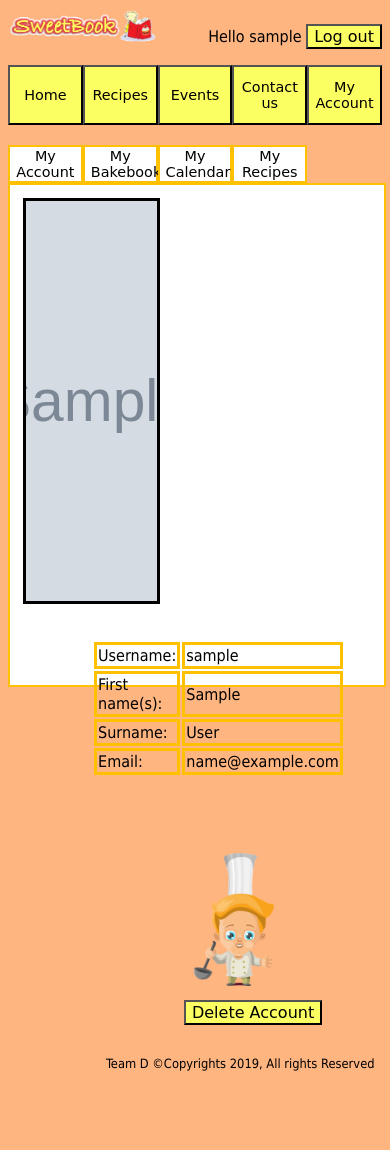
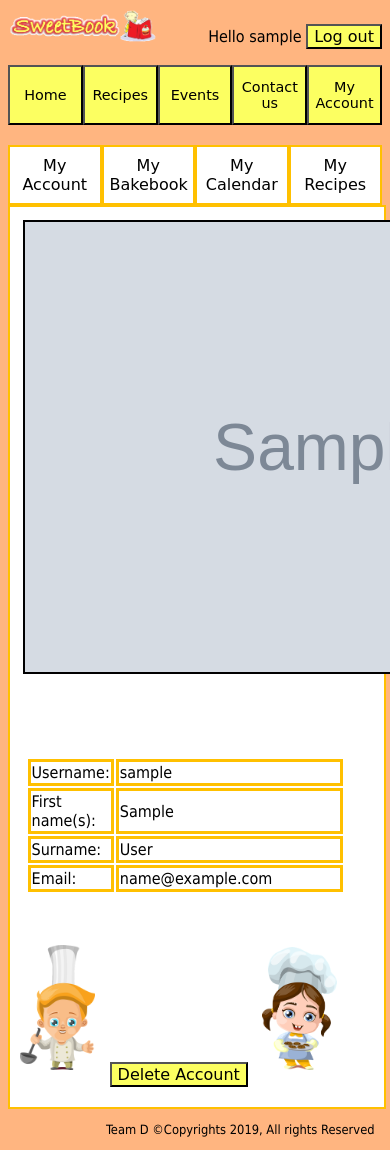
Before and after one commit to princesszet/sweetbook_project, a Django app: page /sweetbook/myaccount/ in a window 390 px wide; the page is wider, and only the part inside the window is pictured. Before the commit the page ends 1071 px from the top of that part, so only its background shows below. Run offline with Django 3.2, Linux system fonts and the light colour scheme; a user stored in the database is signed in; tables that the repository leaves empty hold one stand-in row (values such as "Sample post"); grey boxes marked "Sample" are stand-in pictures; some libraries are stand-ins or nearby versions.

Commit message:
Responsive css for myAccount

```diff
--- a/sweetbook_project/static/css/myaccount.css
+++ b/sweetbook_project/static/css/myaccount.css
@@ -1,32 +1,27 @@
+/*main buttons*/
 #headers button{
 	margin-top: 20px;
 	float:left;
-	border: 2px solid #ffc000;
-	background-color: white;
-	top: 20px;
-	font-size: 90%;
 	width: 20%;
 }
 
+/*mainbox*/
 #content{
 	clear: both;
-	width: 100%;
 	height: 500px;
-	border: 2px solid #ffc000;
-	background-color: white;
 }
 
+/*image*/
 #content-left{
 	float: left;
-	width: 35%;
+	width: auto;
 	height: 80%;
-	border: 3px solid black;
 	margin: 3.5%;
-
 }
 
+/*table with button*/
 #content-right{
-	margin: 3.5%;
+	margin-top: 3.5%;
 	position: relative;
 	float: right;
 	width: 50%;
@@ -34,39 +29,71 @@
 }
 
 #content-right table{
-	font-family: Tahoma, Geneva, sans-serif;
 	position: absolute;
-	width: 80%;
+	width: 90%;
 	top: 10px;
-	right: 14%;
+	right: 10%;
 	clear: both;
-	font-size: 100%;
 }
 
 #content-right th, td{
 	border: 3px solid #ffc000;
 }
 
-#buttons{
-	width: auto;
+
+#content-right div{
 	position: absolute;
-	bottom: 5px;
-	right: 25%;
+	bottom: 20px;
 	clear: both;
 }
 
-#buttons img{
+#content-right div img{
 	width: 80px;
 	margin: 10px;
 }
 
+/*if no account*/
 #no-login{
-	font-family: Tahoma, Geneva, sans-serif;
 	clear: both;
-	border: 2px solid #ffc000;
-	background-color: white;
-	width: 100%;
-	text-align: center;
 	margin-top: 50px;
-	font-size: 100%;
 }
+
+@media screen and (max-width: 800px){
+	#content{
+		position: relative;
+		height: 900px;
+	}
+
+	#content-left{
+		position: absolute;
+		top: 0px;
+		left: 0px;
+		width: auto;
+		height: 50%;
+	}
+
+	#content-right{
+		position: absolute;
+		bottom: 0px;
+		left: 0px;
+		width: 95%;
+		height: 40%;
+	}
+
+	#content-right table{
+		right: 20px;
+	}
+
+	#content-right div img{
+		width: 75px;
+	}
+
+	.head{
+		width: 25%;
+	}
+
+	#headers button{
+		width: 25%;
+		height: 60px;
+	}
+}
--- a/sweetbook_project/templates/sweetbook/myaccount.html
+++ b/sweetbook_project/templates/sweetbook/myaccount.html
@@ -7,47 +7,51 @@
 	{% endblock %}
 {% endblock %}
 
+<!--title-->
+{% block title_block %}
+	My Account
+{% endblock %}
+
 {% block body_block %}
-	{% if user.is_authenticated %}
+
 		<div id="headers">
-			<button id="myaccount" onclick="visitPage('{% url 'sweetbook:myaccount' %}');">My Account</button>
-			<button id="mybakebook" onclick="visitPage('{% url 'sweetbook:mybakebook' %}');">My Bakebook</button>
-			<button id="mycalendar" onclick="visitPage('{% url 'sweetbook:mycalendar' %}');">My Calendar</button>
-			<button id="myrecipes" onclick="visitPage('{% url 'sweetbook:myrecipes' %}');">My Recipes</button>
+			<button class="orange-container" id="myaccount" onclick="visitPage('{% url 'sweetbook:myaccount' %}');">My Account</button>
+			<button class="orange-container" id="mybakebook" onclick="visitPage('{% url 'sweetbook:mybakebook' %}');">My Bakebook</button>
+			<button class="orange-container" id="mycalendar" onclick="visitPage('{% url 'sweetbook:mycalendar' %}');">My Calendar</button>
+			<button class="orange-container" id="myrecipes" onclick="visitPage('{% url 'sweetbook:myrecipes' %}');">My Recipes</button>
 		</div>
 
-		<div id="content">
+		<div id="content" class="orange-container hundred-width">
 			{% block content_block %}
-			<img id="content-left" src="{{MEDIA_URL}}{{userprofile.picture}}" alt="Profile picture">
+			<img id="content-left" class="black-container" src="{{MEDIA_URL}}{{userprofile.picture}}" alt="Profile picture">
 
 			<div id="content-right">
 				<table>
 					<tr>
-						<td>Username:</td>
+						<td class="head">Username:</td>
 						<td>{{user.username}}</td>
 					</tr>
 					<tr>
-						<td>First name(s):</td>
+						<td class="head">First name(s):</td>
 						<td>{{userprofile.firstname}}</td>
 					</tr>
 					<tr>
-						<td>Surname:</td>
+						<td class="head">Surname:</td>
 						<td>{{userprofile.surname}}</td>
 					</tr>
 					<tr>
-						<td>Email:</td>
+						<td class="head">Email:</td>
 						<td>{{user.email}}</td>
 					</tr>
 				</table>
 
-				<div id="buttons">
+				<div class="hundred-width" >
 					<img src="{% static 'images/boy.jpg' %}" alt="Cook Boy">
 					<button onclick="visitPage('{% url 'sweetbook:delete_myaccount' %}');">Delete Account</button>
+					<img src="{% static 'images/girl.jpg' %}" alt="Cook Girl">
 				</div>
 			</div>
 			{% endblock %}
 		</div>
-	{% else %}
-		<div id="no-login">Need to <a href="">LOG</a> to access these information.</div>
-	{% endif %}
+
 {% endblock %}
```
